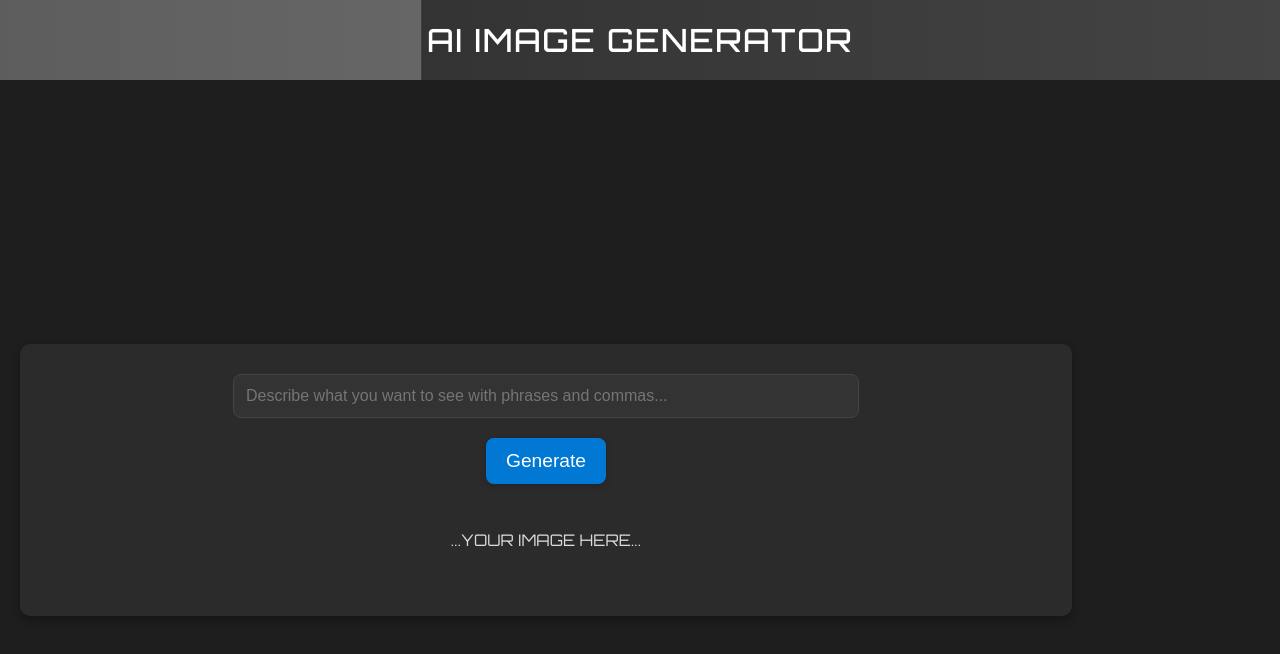
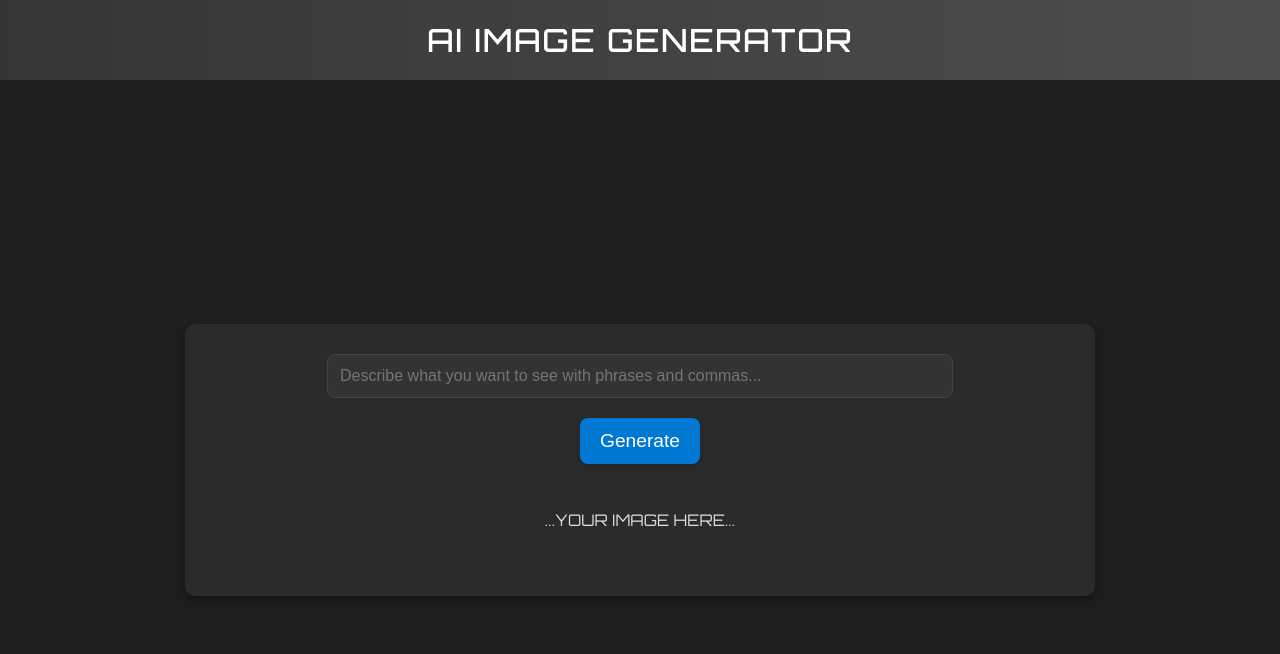
Before and after one commit to Shafee-ee/AIImageGeneratorAndGallery, a React (Vite) app in the folder client/: page / in a window 1280 px wide. Shown: the top 654 px of the page. Built offline with nearby package versions, Linux system fonts and the light colour scheme; no server answers.

Commit message:
frontend rework

```diff
--- a/client/src/App.css
+++ b/client/src/App.css
@@ -10,19 +10,21 @@ body {
 
 .page {
     display: flex;
+    flex-direction: column;
     justify-content: center;
-    align-items: flex-start;
+    align-items: center;
     min-height: 100vh;
     flex-direction: column;
     padding: 20px;
+    background-size: 200% 100%;
 }
 
 .container {
     background-color: #2b2b2b;
     border-radius: 10px;
     padding: 30px;
-    width: 80%;
-    max-width: 1200px;
+    width: 100%;
+    max-width: 850px;
     box-shadow: 0 4px 8px rgba(0, 0, 0, 0.3);
     margin-top: 20px;
 }
--- a/client/src/components/Gallery.css
+++ b/client/src/components/Gallery.css
@@ -3,18 +3,25 @@
     margin-top: 40px;
     color: #ddd;
     text-align: center;
+    background-color: rgba(33, 32, 32, 0.551);
+    padding: 20px;
+    border-radius: 8px;
+
 }
 
 .gallery h4 {
     font-size: 1.5rem;
     margin-bottom: 20px;
+    letter-spacing: 8px;
+    color: #fff;
+    text-shadow: 2px 2px 4px rgba(0, 0, 0, 0.7);
 }
 
 .gallery-grid {
     display: grid;
     grid-template-columns: repeat(4, 1fr);
     /* 4 equal columns */
-    gap: 20px;
+    gap: 10px;
     padding: 10px;
 }
 
@@ -25,7 +32,7 @@
     max-height: 300px;
     /* Limit image height */
     object-fit: cover;
-    border-radius: 0px;
+    border-radius: 8px;
     /* Sharp edges */
     box-shadow: 0 4px 12px rgba(0, 0, 0, 0.3);
     transition: transform 0.3s ease;
--- a/client/src/components/Navbar.css
+++ b/client/src/components/Navbar.css
@@ -1,9 +1,9 @@
 @import Url('https://fonts.googleapis.com/css2?family=Orbitron:wght@400;500&display=swap');
 
 .navbar {
-    background: linear-gradient(90deg, #333333, #444444, #555555, #666666);
+    background: linear-gradient(90deg, #333333, #444444, #545252, #393838);
     background-size: 200% 100%;
-    animation: moveBackground 20s ease-in-out infinite;
+    animation: moveBackground 10s ease-in-out infinite;
     padding: 20 px;
     display: flex;
     justify-content: center;
@@ -36,4 +36,9 @@
     text-transform: uppercase;
     color: white;
     margin: 0;
+    color: #fff;
+    text-shadow:
+        1px 1px 1px #fff,
+        /* highlight */
+        -2px -2px -1px #000;
 }
```
